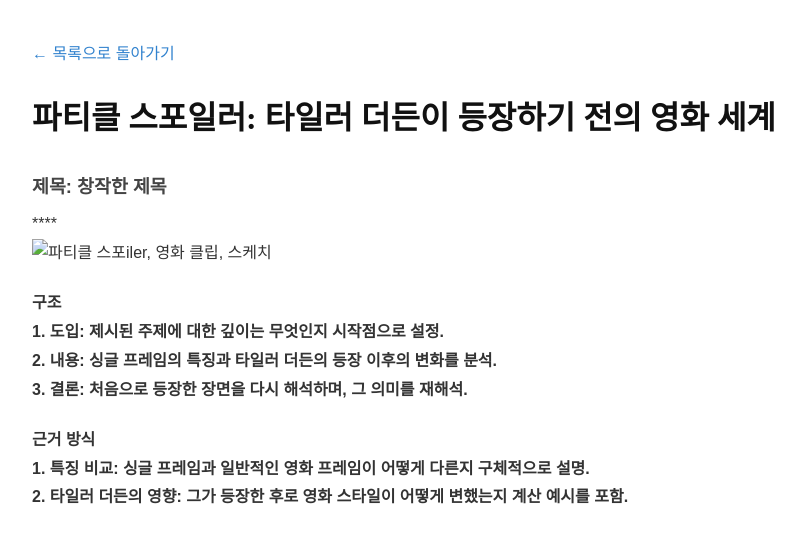
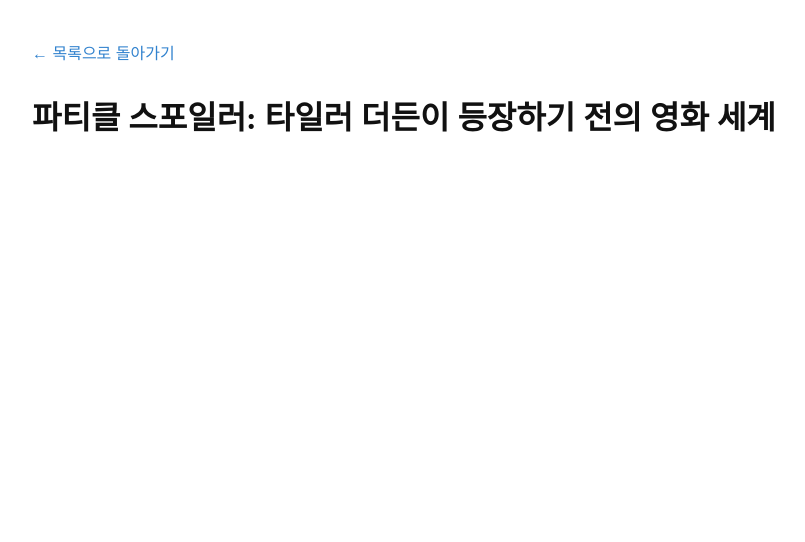
Before and after one commit to cosmos0111-cmyk/bp-t3b04-bs-kb-real-1, a plain HTML site: page posts/interview-002-y092sx.html in a window 1280 px wide. Shown: the whole page, without its empty margins (208-1013 px from the left). Drawn offline with Linux system fonts and the light colour scheme.

Commit message:
fix: 프롬프트 유출·한자 조각·반복 파손 제거 (2 files)

```diff
--- a/posts/interview-002-y092sx.html
+++ b/posts/interview-002-y092sx.html
@@ -24,10 +24,6 @@
   <main>
     <h1>파티클 스포일러: 타일러 더든이 등장하기 전의 영화 세계</h1>
     <article>
-      <h3>제목: 창작한 제목</h3>
-<p>****  <br><IMAGE placement="hero" alt="파티클 스포iler, 영화 클립, 스케치"></p>
-<h4>구조<br>1. <strong>도입</strong>: 제시된 주제에 대한 깊이는 무엇인지 시작점으로 설정.<br>2. <strong>내용</strong>: 싱글 프레임의 특징과 타일러 더든의 등장 이후의 변화를 분석.<br>3. <strong>결론</strong>: 처음으로 등장한 장면을 다시 해석하며, 그 의미를 재해석.</h4>
-<h4>근거 방식<br>1. <strong>특징 비교</strong>: 싱글 프레임과 일반적인 영화 프레임이 어떻게 다른지 구체적으로 설명.<br>2. <strong>타일러 더든의 영향</strong>: 그가 등장한 후로 영화 스타일이 어떻게 변했는지 계산 예시를 포함.</h4>
 
 </main>
 </body>
```
Also changed, not shown: index.html (+2 -5 lines).
